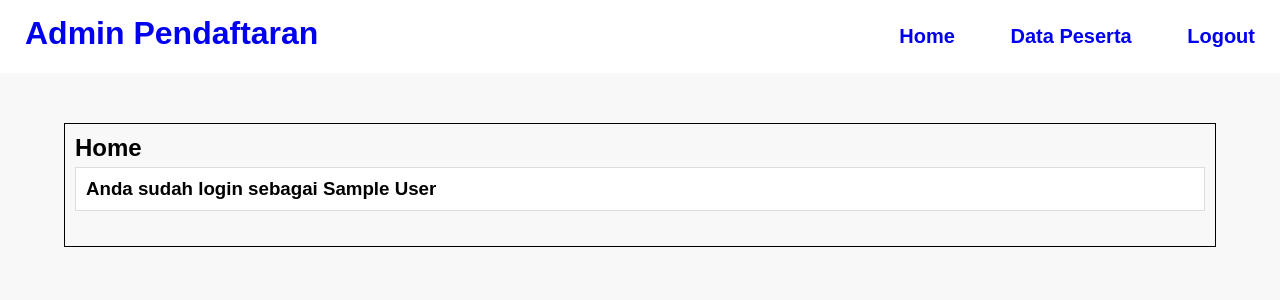
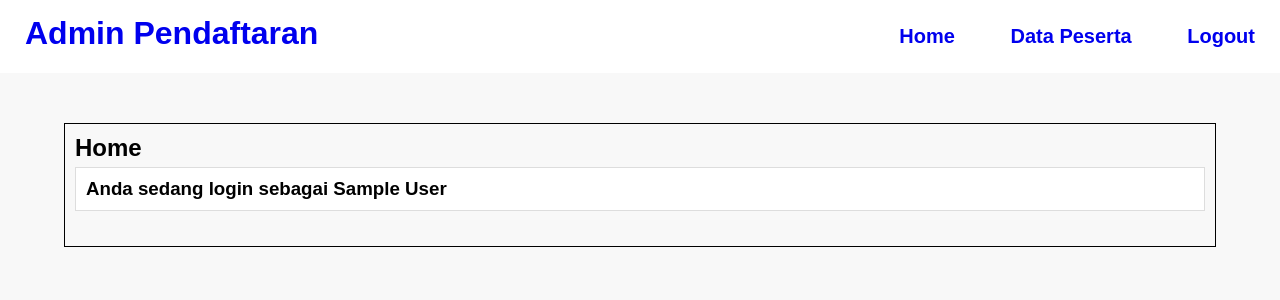
Before and after one commit to ganezen/pendaftaran_online, a PHP site: page /home.php in a window 1280 px wide. Shown: the top 300 px of the page. Run offline with PHP 8.4, Linux system fonts and the light colour scheme; the visitor is signed in with stand-in values (Sample User, id 1); some web fonts are replaced.

Commit message:
Update home.php

```diff
--- a/home.php
+++ b/home.php
@@ -30,7 +30,7 @@
 	<section class="content">
 		<h2>Home</h2>
 		<div class="box">
-			<h3>Anda sudah login sebagai <?php echo $_SESSION['nama'] ?></h3>
+			<h3>Anda sedang login sebagai <?php echo $_SESSION['nama'] ?></h3>
 		</div>
 	</section>
 	</body>
```
